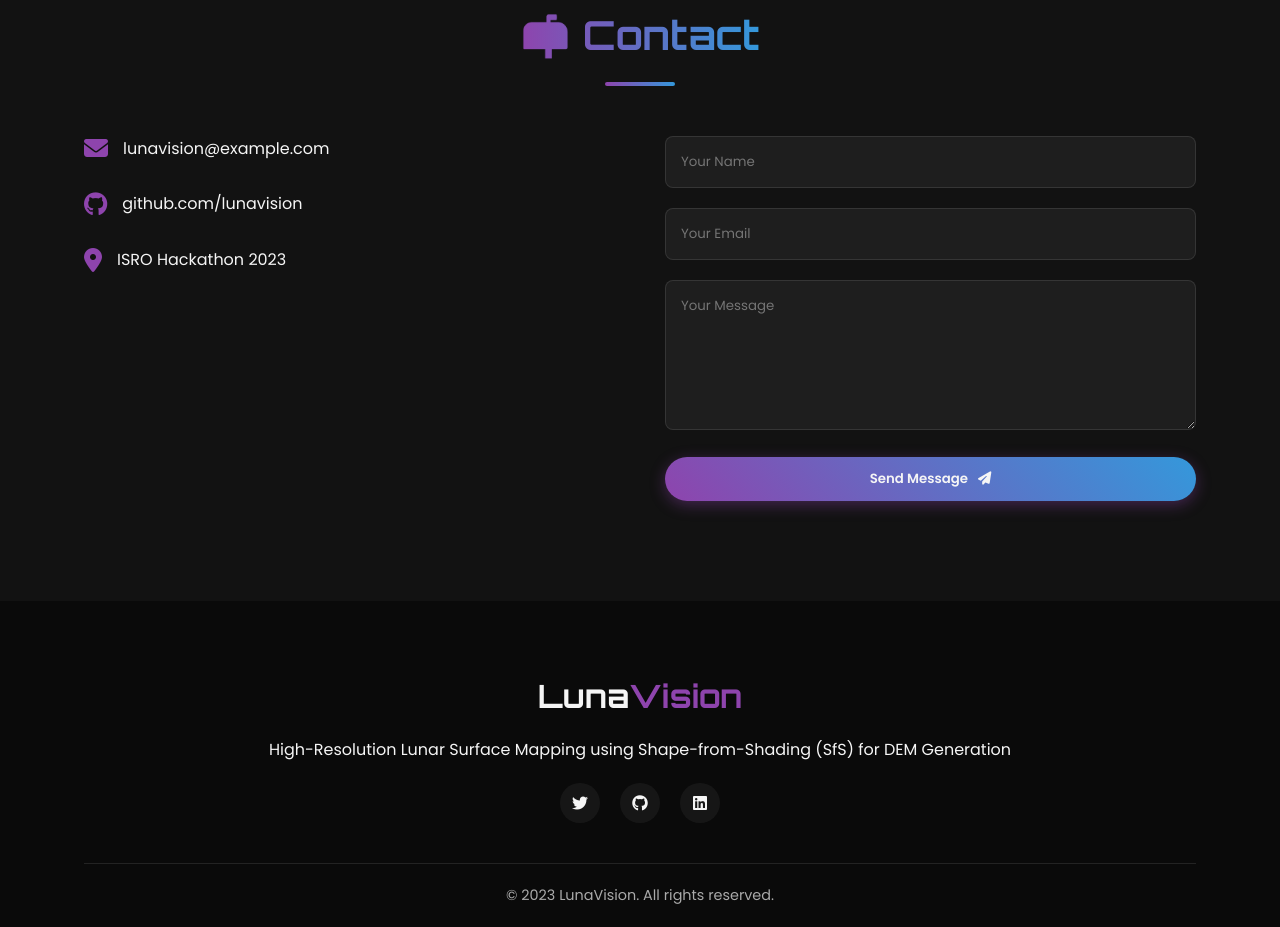
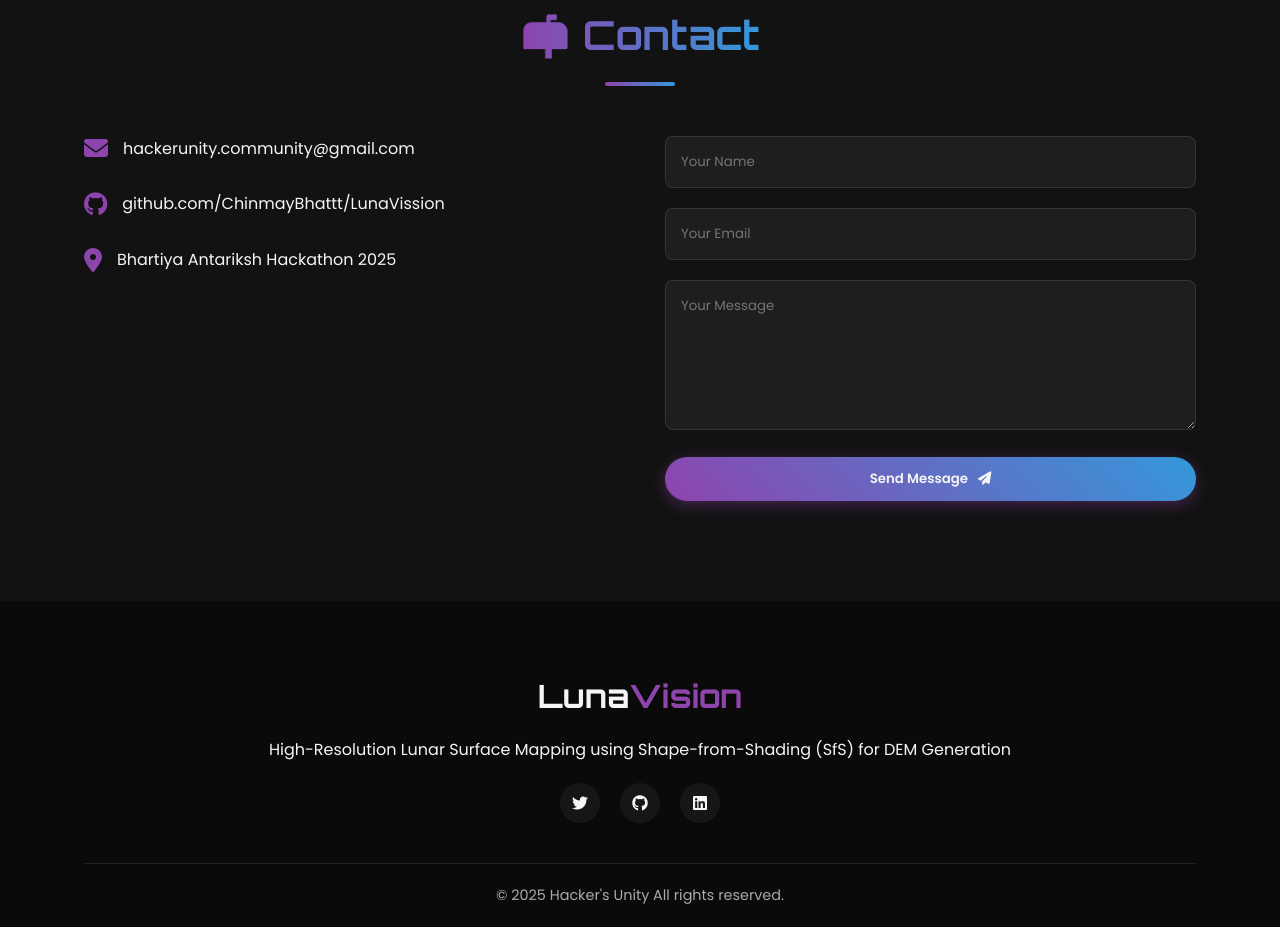
Before and after one commit to Adityadahuja/LunaVisson2.0, a plain HTML site: page index.html in a window 1280 px wide. Shown: the part 9638-10565 px from the top of the page. Drawn offline with nearby package versions, Linux system fonts and the light colour scheme; animation ran at ten frames a second.

Commit message:
Add files via upload

```diff
--- a/index.html
+++ b/index.html
@@ -624,15 +624,16 @@
                 <div class="contact-info" data-aos="fade-right">
                     <div class="contact-item">
                         <i class="fas fa-envelope"></i>
-                        <p>lunavision@example.com</p>
+                        <p>hackerunity.community@gmail.com</p>
                     </div>
                     <div class="contact-item">
-                        <i class="fab fa-github"></i>
-                        <p>github.com/lunavision</p>
+                        <i class="fab fa-github" src="https://github.com/ChinmayBhattt/LunaVission"></i>
+                        <p>github.com/ChinmayBhattt/LunaVission</p>
+
                     </div>
                     <div class="contact-item">
                         <i class="fas fa-map-marker-alt"></i>
-                        <p>ISRO Hackathon 2023</p>
+                        <p>Bhartiya Antariksh Hackathon 2025</p>
                     </div>
                 </div>
                 <div class="contact-form" data-aos="fade-left">
@@ -663,13 +664,13 @@
                 <div class="footer-logo">Luna<span>Vision</span></div>
                 <p>High-Resolution Lunar Surface Mapping using Shape-from-Shading (SfS) for DEM Generation</p>
                 <div class="footer-social">
-                    <a href="#" class="social-icon"><i class="fab fa-twitter"></i></a>
-                    <a href="#" class="social-icon"><i class="fab fa-github"></i></a>
-                    <a href="#" class="social-icon"><i class="fab fa-linkedin"></i></a>
+                    <a href="https://x.com/chinmaybhattt" class="social-icon"><i class="fab fa-twitter"></i></a>
+                    <a href="https://github.com/ChinmayBhattt/LunaVission" class="social-icon"><i class="fab fa-github"></i></a>
+                    <a href="https://www.linkedin.com/in/chinmaybhattt/" class="social-icon"><i class="fab fa-linkedin"></i></a>
                 </div>
             </div>
             <div class="footer-bottom">
-                <p>&copy; 2023 LunaVision. All rights reserved.</p>
+                <p>&copy; 2025 Hacker's Unity All rights reserved.</p>
             </div>
         </div>
     </footer>
```
Also changed, not shown: 1 other file.
